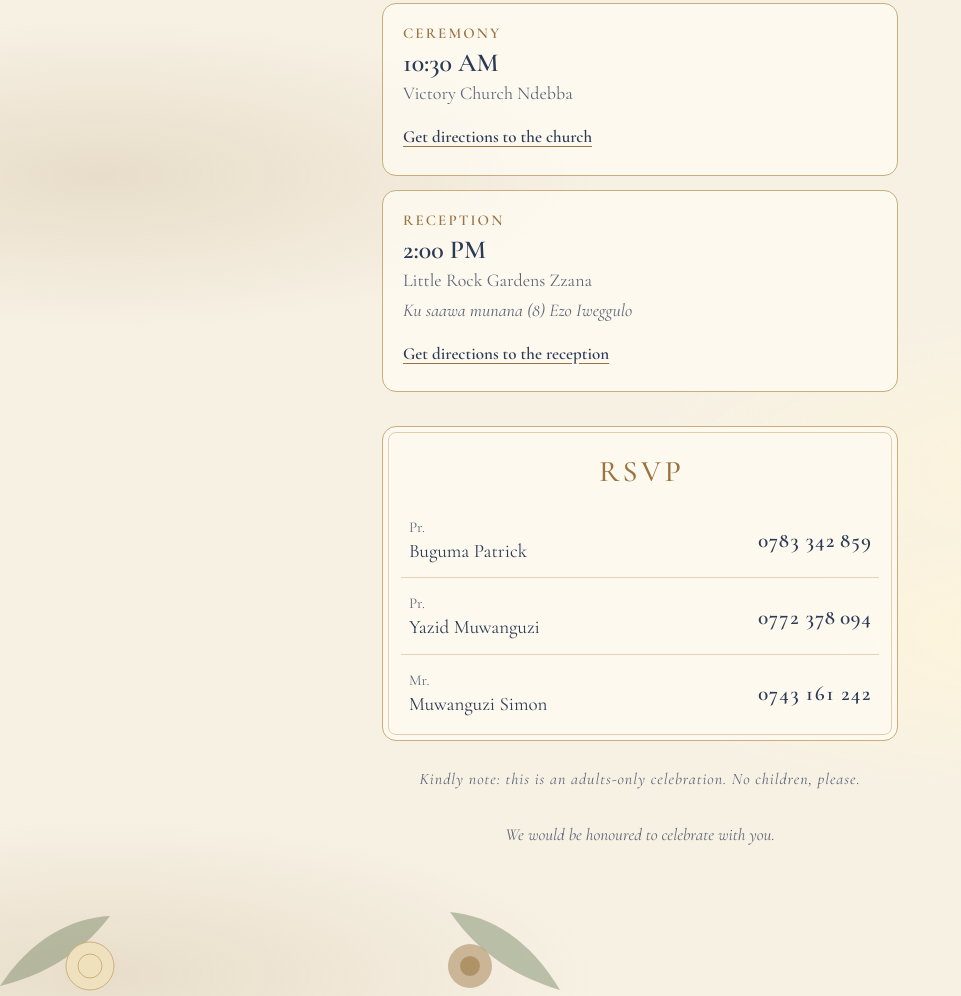
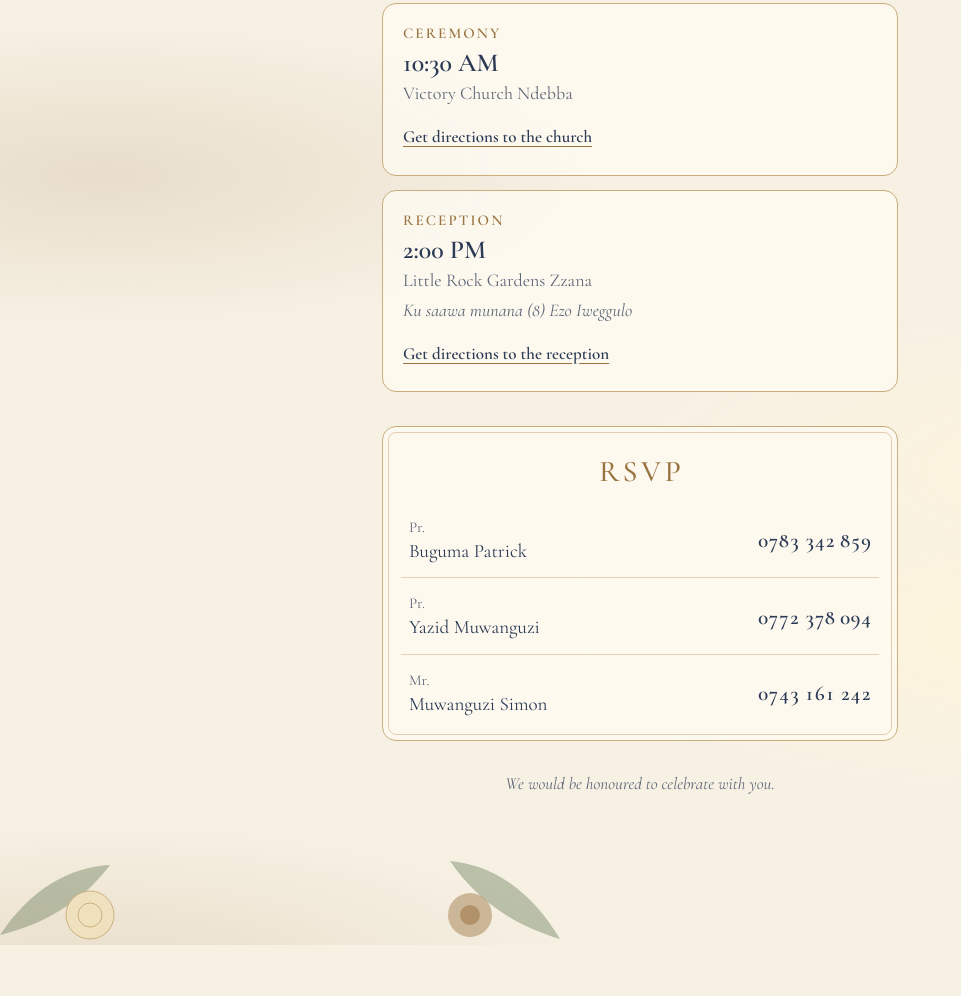
Before and after one commit to simonmuwanguzi11-blip/muwanguzi-simon-and-izabayo-esthers-wedding-invitation, a plain HTML site: page Simon & Esther — Wedding Invitation.html in a window 1280 px wide. Shown: the part 1065-2061 px from the top of the page, without its empty margins (0-961 px from the left). After the commit the page ends 2010 px from the top, so only its background shows below. Drawn offline with nearby package versions, Linux system fonts and the light colour scheme.

Commit message:
Remove adults-only note from invitation
Co-authored-by: Copilot <223556219+Copilot@users.noreply.github.com>

```diff
--- a/Simon & Esther — Wedding Invitation.html
+++ b/Simon & Esther — Wedding Invitation.html
@@ -130,8 +130,6 @@ a:focus-visible,button:focus-visible{outline:3px solid var(--gold);outline-offse
     </div>
   </section>
 
-  <p class="small" style="margin-top:26px;letter-spacing:.06em">Kindly note: this is an adults-only celebration. No children, please.</p>
-
   <p class="foot">We would be honoured to celebrate with you.</p>
 </main>
 
```
Also changed, not shown: index.html (+0 -2 lines).
